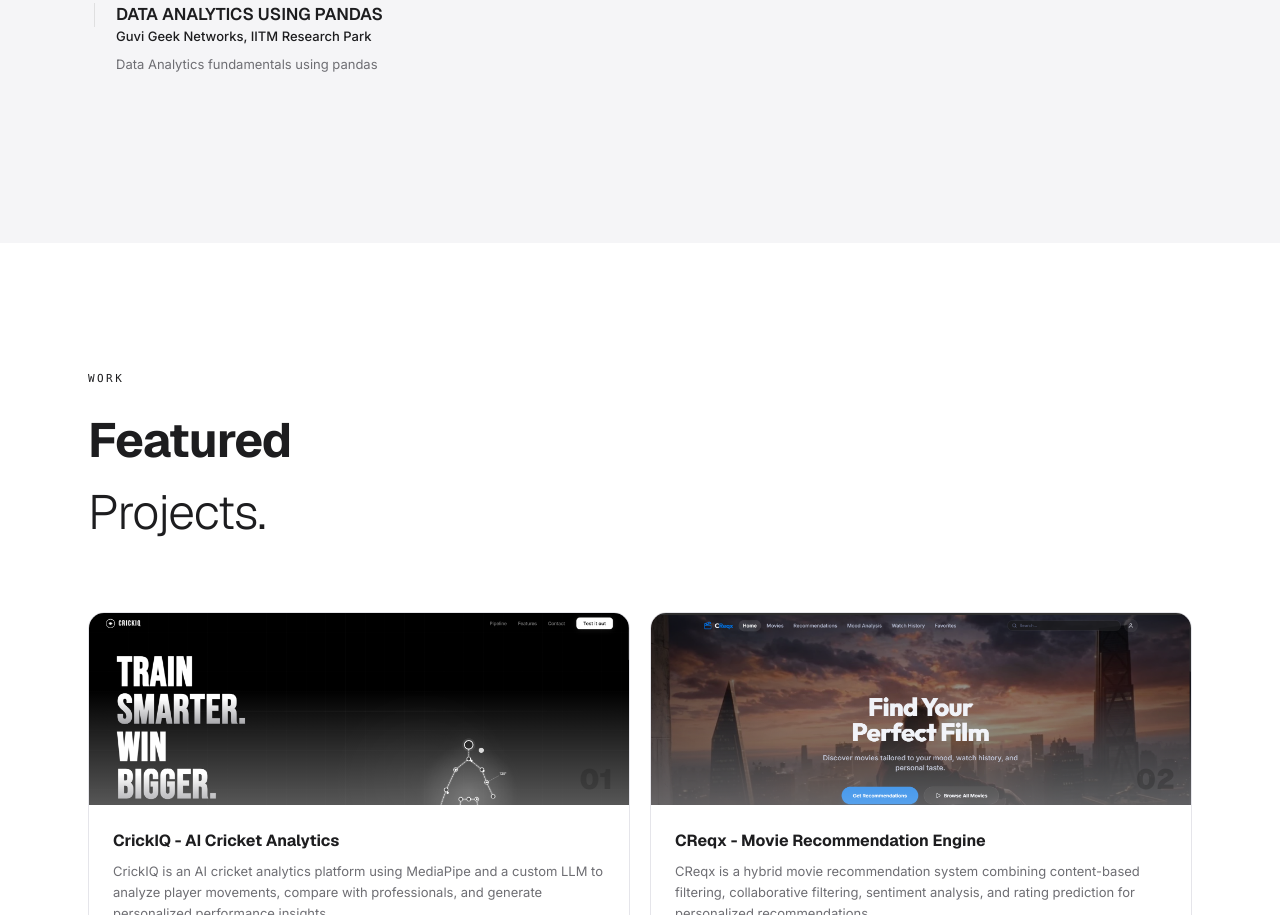
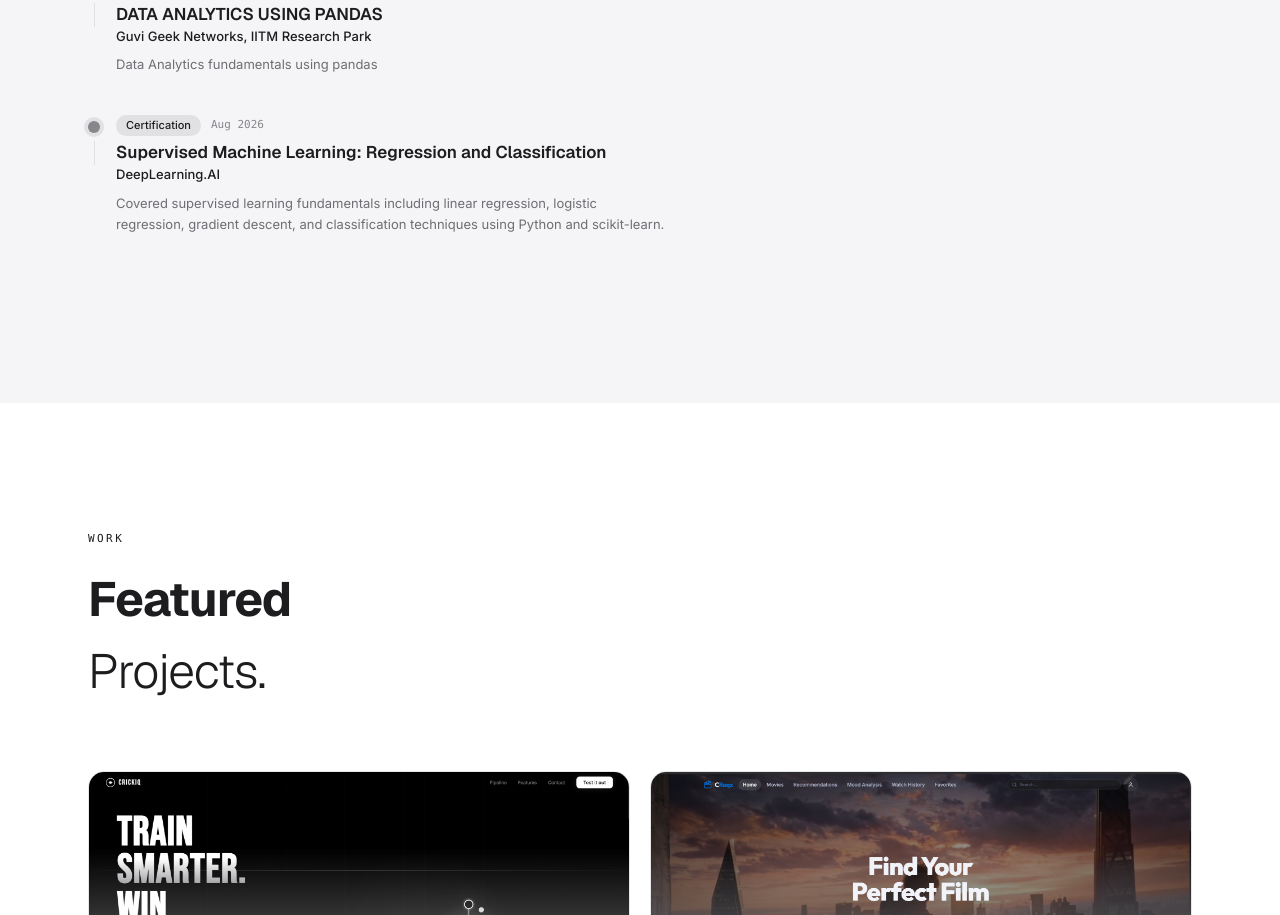
Before and after one commit to rohan-ak43/Portfolio, a React (Vite) app in the folder Frontend/: page / in a window 1280 px wide. Shown: the part 2707-3622 px from the top of the page. Built offline with nearby package versions, Linux system fonts and the light colour scheme.

Commit message:
Coursera certification added

```diff
--- a/Frontend/src/App.tsx
+++ b/Frontend/src/App.tsx
@@ -112,6 +112,14 @@
         period: 'Jan 2025',
         description:
             'Data Analytics fundamentals using pandas',
+    },
+    {
+        type: 'certification',
+        title: 'Supervised Machine Learning: Regression and Classification',
+        org: 'DeepLearning.AI',
+        period: 'Aug 2026',
+        description:
+            'Covered supervised learning fundamentals including linear regression, logistic regression, gradient descent, and classification techniques using Python and scikit-learn.',
     },
 ]
 
```
